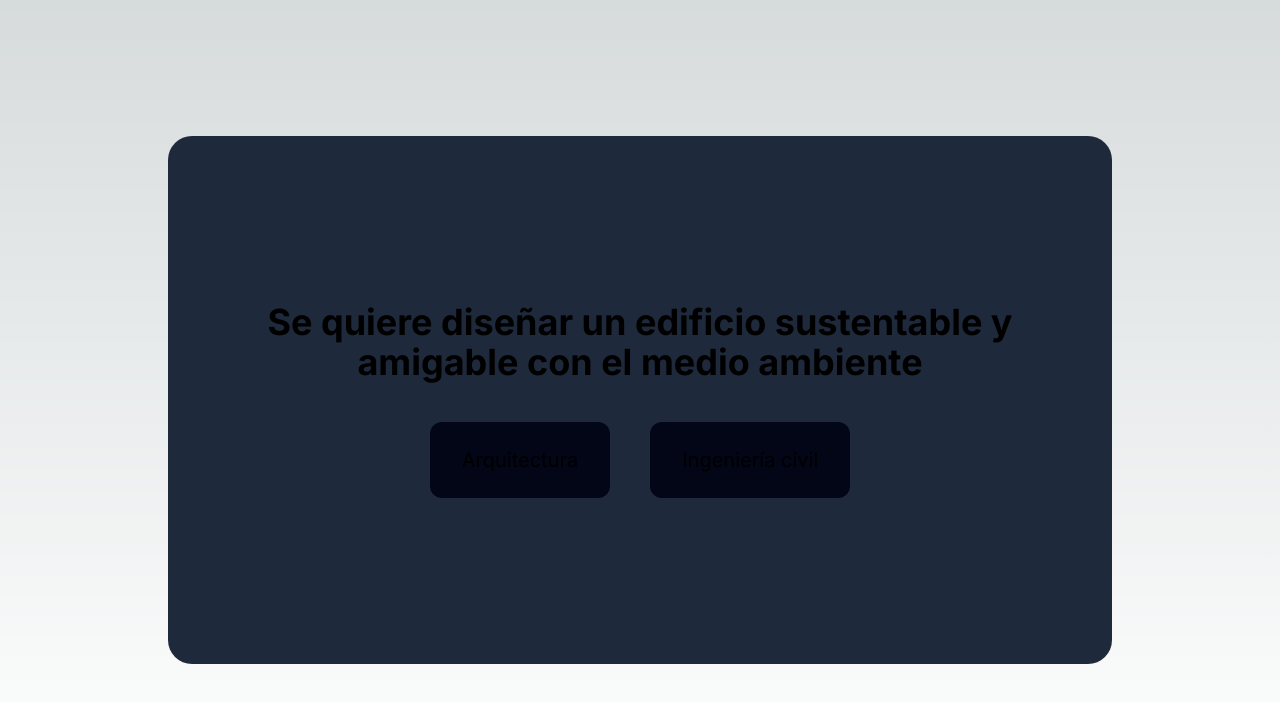
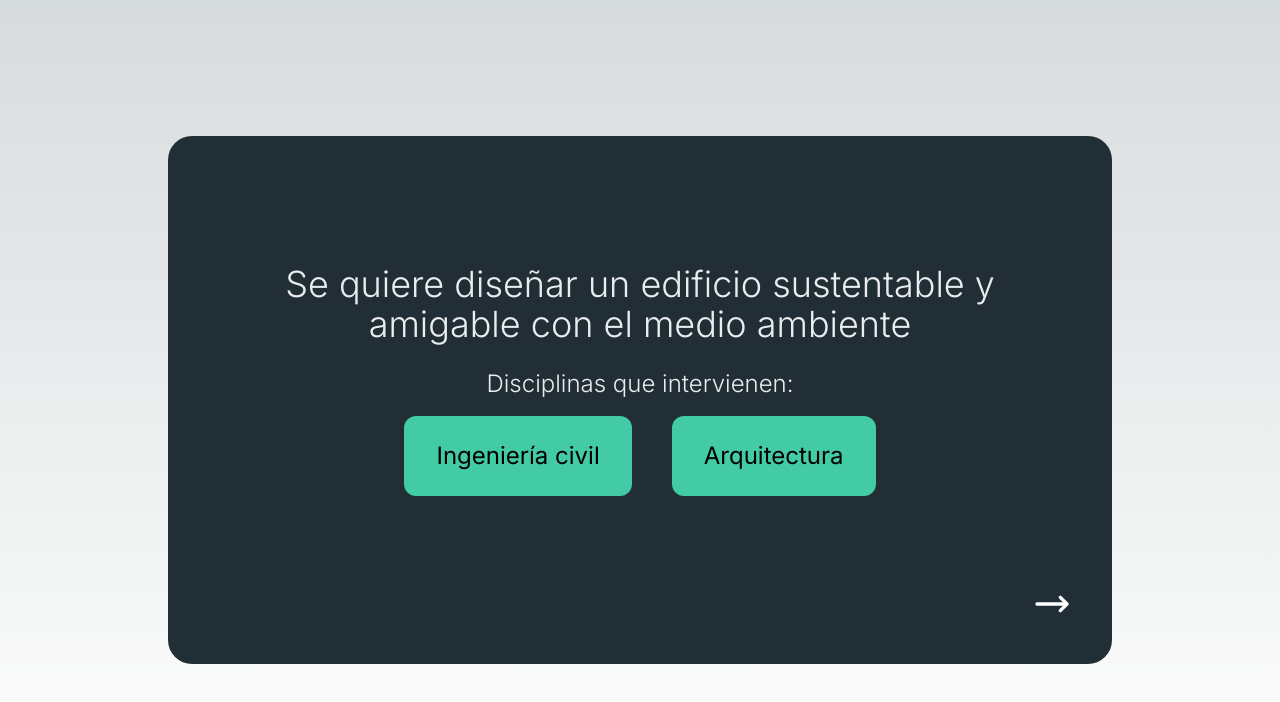
Before and after one commit to joniborda/interdisciplinario, a Next.js app: page / in a window 1280 px wide. Shown: the top 702 px of the page. Built offline with nearby package versions, Linux system fonts and the light colour scheme.

Commit message:
add data

```diff
--- a/src/app/Button.tsx
+++ b/src/app/Button.tsx
@@ -9,12 +9,11 @@ const CloseIcon = () => (
 );
 
 type ButtonProps = {
-  children?: JSX.Element | JSX.Element[] | string | string[] | (string | JSX.Element)[];
   title?: string;
   body?: string;
   className?: string;
 };
-export const Button = ({ children, title, body, className }: ButtonProps) => {
+export const Button = ({ title, body, className }: ButtonProps) => {
   const [reveal, setReveal] = React.useState(false);
   const handleClick = () => {
     setReveal(!reveal);
@@ -23,22 +22,21 @@ export const Button = ({ children, title, body, className }: ButtonProps) => {
   return (
     <>
       <button
-        className={clsx("rounded-xl bg-slate-950 px-8 py-6 ", className)}
+        className={clsx("rounded-xl bg-[#42CBA5] px-8 py-6 ", className)}
         onClick={handleClick}
       >
-        {children}
-        <h2 className="text-xl">{title}</h2>
+        <h2 className="text-2xl text-black">{title}</h2>
       </button>
       <div
         className={clsx(
           reveal ? "h-96 p-10" : "h-0 p-0 border-0",
           "overflow-hidden transition-all duration-100",
-          "fixed top-1/4 left-0 right-0 z-10 border-[#333333] border bg-black",
+          "fixed top-1/4 left-0 right-0 z-10 border-[#222e35] border bg-[#2a3942]",
           "rounded-2xl "
         )}
       >
         <button
-          className="absolute top-0 right-0 p-4"
+          className="absolute top-5 right-4 p-4"
           onClick={() => {
             setReveal(false);
           }}
@@ -46,6 +44,7 @@ export const Button = ({ children, title, body, className }: ButtonProps) => {
           <CloseIcon />
         </button>
 
+        <h2 className="text-xl text-[#d1d7db] font-semibold">{title}</h2>
         <div
           className={clsx(
             "flex h-full items-center justify-center",
@@ -55,7 +54,7 @@ export const Button = ({ children, title, body, className }: ButtonProps) => {
         >
           <p
             className={clsx(
-              "text-2xl",
+              "text-3xl text-[#d1d7db]",
               reveal ? "opacity-100" : "opacity-0",
               "transition-all duration-200 font-semibold"
             )}
--- a/src/app/globals.css
+++ b/src/app/globals.css
@@ -11,7 +11,7 @@
 @media (prefers-color-scheme: dark) {
   :root {
     --foreground-rgb: 255, 255, 255;
-    --background-start-rgb: 0, 0, 0;
+    --background-start-rgb: 17,27,33;
     --background-end-rgb: 0, 0, 0;
   }
 }
--- a/src/app/page.tsx
+++ b/src/app/page.tsx
@@ -1,25 +1,10 @@
-import { CardFlip } from "@/components/CardFlip";
-import { Button } from "./Button";
+import { Body } from "@/components/Body";
 
 export default function Home() {
   return (
     <main className="flex h-screen overflow-hidden flex-col items-center justify-between p-24">
       <div className="z-10 h-full w-full max-w-5xl items-center justify-between text-sm lg:flex">
-        <CardFlip className="h-full w-full p-10">
-          <div className="flex flex-col justify-center content-center h-full bg-slate-800 rounded-3xl p-10">
-            <h1 className="text-4xl font-bold">
-              Se quiere diseñar un edificio sustentable y amigable con el medio ambiente
-            </h1>
-            <div className="flex justify-center gap-10 mt-10 items-start">
-              <Button title="Arquitectura" body="En el diseño y construcción del edificio" />
-
-              <Button
-                title="Ingeniería civil"
-                body="En la construcción del edificio y en la instalación de los sistemas de energía renovable"
-              />
-            </div>
-          </div>
-        </CardFlip>
+        <Body />
       </div>
     </main>
   );
--- /dev/null
+++ b/src/components/Body.tsx
@@ -0,0 +1,38 @@
+"use client";
+import { Button } from "@/app/Button";
+import { CardFlip } from "@/components/CardFlip";
+import { useCardFlip } from "@/components/CardFlipHook";
+
+export const Body = () => {
+  const { changing, handleClick, currentProblem } = useCardFlip();
+  return (
+    <CardFlip className="h-full w-full p-10" changing={changing}>
+      <div className="flex flex-col h-full bg-[#222e35] rounded-3xl p-10">
+        <div className="flex flex-col justify-center content-center h-full">
+          <h1 className="text-4xl font-light text-[#e9edef]">{currentProblem.problem}</h1>
+          <div className="mt-6 text-2xl font-light text-[#e9edef]">Disciplinas que intervienen:</div>
+          <div className="flex justify-center gap-10 mt-4 items-start">
+            {currentProblem.options.map((option, index) => (
+              <Button title={option.title} body={option.body} />
+            ))}
+          </div>
+        </div>
+        <button className="self-end" onClick={handleClick}>
+          <svg
+            className="w-10 h-10 text-white"
+            fill="none"
+            stroke="currentColor"
+            viewBox="0 0 24 24"
+          >
+            <path
+              strokeLinecap="round"
+              strokeLinejoin="round"
+              strokeWidth={2}
+              d="M17 8l4 4m0 0l-4 4m4-4H3"
+            />
+          </svg>
+        </button>
+      </div>
+    </CardFlip>
+  );
+};
--- a/src/components/CardFlip.tsx
+++ b/src/components/CardFlip.tsx
@@ -6,14 +6,12 @@ import clsx from "clsx";
 type CardFlipProps = {
   children: JSX.Element | JSX.Element[] | string;
   className?: string;
+  changing?: boolean;
+  handleClick?: () => void;
 };
-export const CardFlip = ({ children, className }: CardFlipProps) => {
-  const { changing, handleClick } = useCardFlip();
-
+export const CardFlip = ({ children, className, changing, handleClick }: CardFlipProps) => {
   return (
-    <div className={clsx("flip-card w-full h-full",
-    // changing && "changing"
-    )} onClick={handleClick}>
+    <div className={clsx("flip-card w-full h-full", changing && "changing")} onClick={handleClick}>
       <div className="flip-card-inner">
         <div className={clsx("flip-card-front rounded-xl", className)}>{children}</div>
         <div className={clsx("flip-card-back rounded-xl", className)}>{children}</div>
--- a/src/components/CardFlipHook.tsx
+++ b/src/components/CardFlipHook.tsx
@@ -1,9 +1,13 @@
 import React from "react";
 
+import { data } from "../data";
 export const useCardFlip = () => {
   const [changing, setChanging] = React.useState(false);
+  const [currentProblem, setCurrentProblem] = React.useState(data[0]);
   const handleClick = () => {
     setChanging(true);
+    const randomIndex = Math.floor(Math.random() * data.length);
+    setCurrentProblem(data[randomIndex]);
   };
 
   React.useEffect(() => {
@@ -14,5 +18,6 @@ export const useCardFlip = () => {
     }
   }, [changing]);
 
-  return { changing, handleClick };
+  return { changing, handleClick,
+    currentProblem };
 };
--- /dev/null
+++ b/src/data.js
@@ -0,0 +1,30 @@
+export const data = [
+  {
+    id: 1,
+    problem: "Se quiere diseñar un edificio sustentable y amigable con el medio ambiente",
+    options: [
+      {
+        title: "Ingeniería civil",
+        body: "En la construcción del edificio y en la instalación de los sistemas de energía renovable",
+      },
+      {
+        title: "Arquitectura",
+        body: "En el diseño y construcción del edificio",
+      },
+    ],
+  },
+  {
+    id: 2,
+    problem: " Un paciente llega al hospital con dolor en el pecho y dificultad para respirar",
+    options: [
+      {
+        title: "Medicina",
+        body: "En el diagnóstico y tratamiento del paciente",
+      },
+      {
+        title: "Arquitectura",
+        body: "En el diseño y construcción del edificio",
+      },
+    ],
+  },
+];
```
